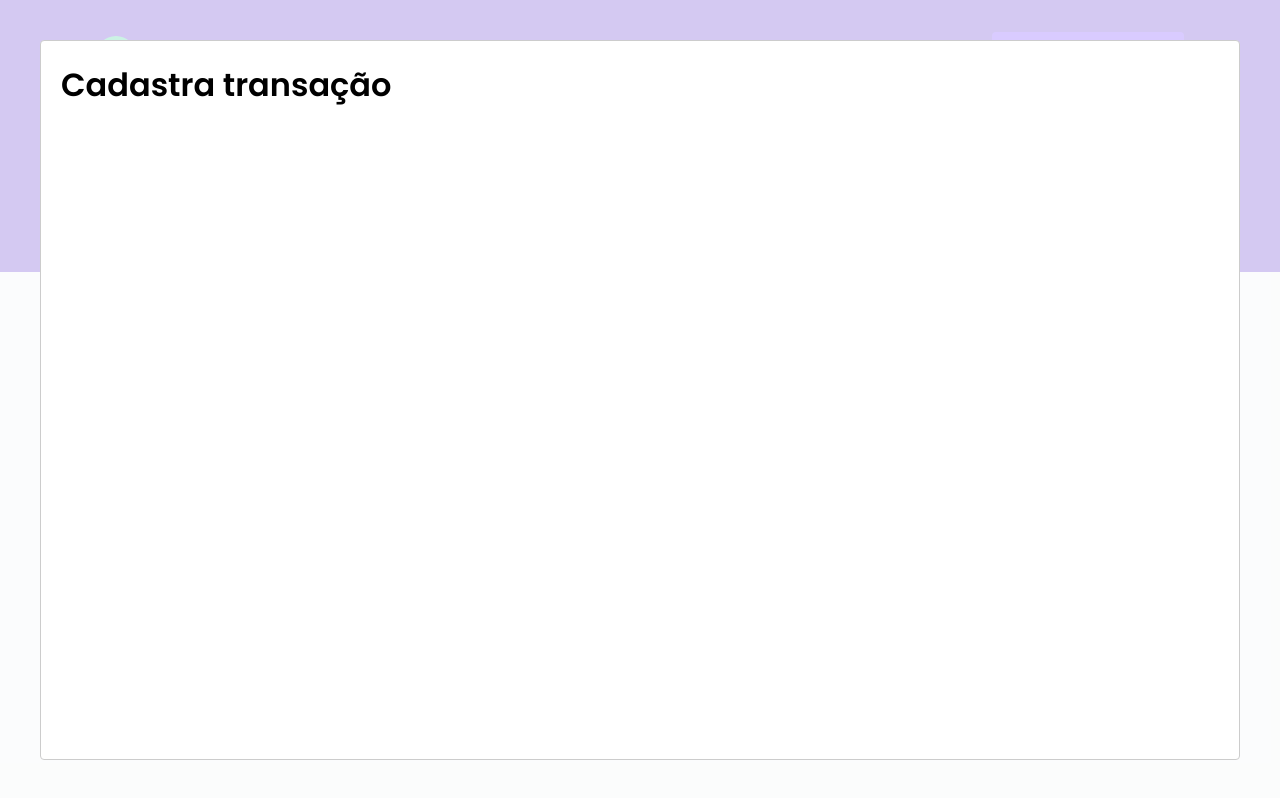
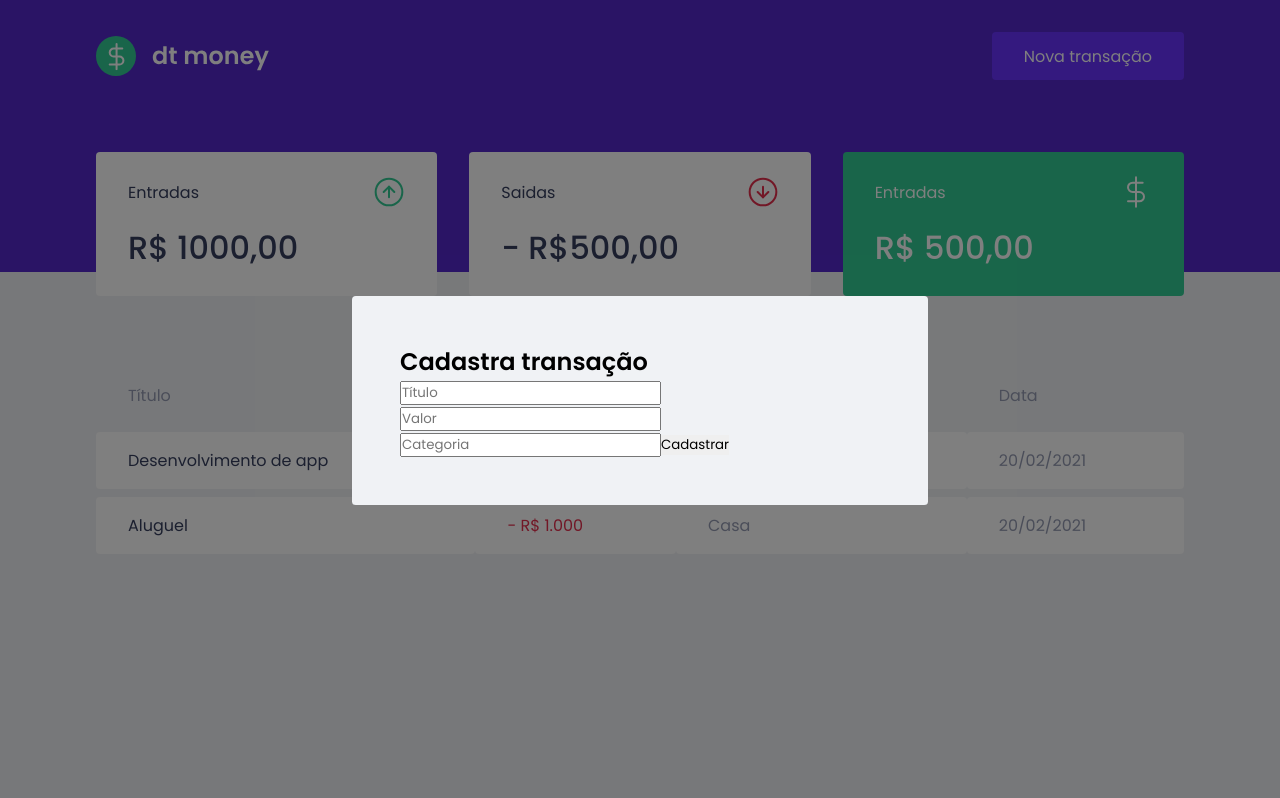
Before and after one commit to ValdielsonSiqueira/dtmoney, a React (Create React App) app: page / in a window 1280 px wide. Both pictures are taken after a click on the button "Nova transação". Built offline with nearby package versions, Linux system fonts and the light colour scheme; no server answers; what miragejs would draw is missing.

Commit message:
feat(product): adicionado estilização inicial do modal

```diff
--- a/src/components/NewTransactionModal/index.tsx
+++ b/src/components/NewTransactionModal/index.tsx
@@ -1,4 +1,5 @@
 import Modal from 'react-modal';
+import { Container } from './styles';
 
 interface NewTransactionModalProps {
   isOpen: boolean;
@@ -10,8 +11,19 @@
   onRequestClose,
 }: NewTransactionModalProps) {
   return (
-    <Modal isOpen={isOpen} onRequestClose={onRequestClose}>
-      <h1>Cadastra transação</h1>
+    <Modal
+      isOpen={isOpen}
+      onRequestClose={onRequestClose}
+      overlayClassName="react-modal-overlay"
+      className="react-modal-content"
+    >
+      <Container>
+        <h2>Cadastra transação</h2>
+        <input placeholder="Título" />
+        <input placeholder="Valor" type="number" />
+        <input placeholder="Categoria" />
+        <button type="submit">Cadastrar</button>
+      </Container>
     </Modal>
   );
 }
--- a/src/components/NewTransactionModal/styles.ts
+++ b/src/components/NewTransactionModal/styles.ts
@@ -1,3 +1,3 @@
 import styled from 'styled-components';
 
-export const Container = styled.div``;
+export const Container = styled.form``;
--- a/src/styles/global.ts
+++ b/src/styles/global.ts
@@ -10,6 +10,7 @@
   --text-body: #969cb3;
   --shape: #ffffff;
   --green: #33cc95;
+  --opacity-5: rgba(0, 0, 0, 0.5);
 }
   * {
     margin: 0;
@@ -50,4 +51,25 @@
     opacity: 0.6;
     cursor: not-allowed;
   }
+
+.react-modal-overlay {
+  background: var(--opacity-5);
+  position: fixed;
+  top: 0;
+  bottom: 0;
+  right: 0;
+  left: 0;
+  display: flex;
+  align-items: center;
+  justify-content: center;
+}
+
+.react-modal-content{
+  width: 100%;
+  max-width: 576px;
+  background: var(--background);
+  padding: 3rem;
+  position: relative;
+  border-radius: 0.24rem;
+}
 `;
```
